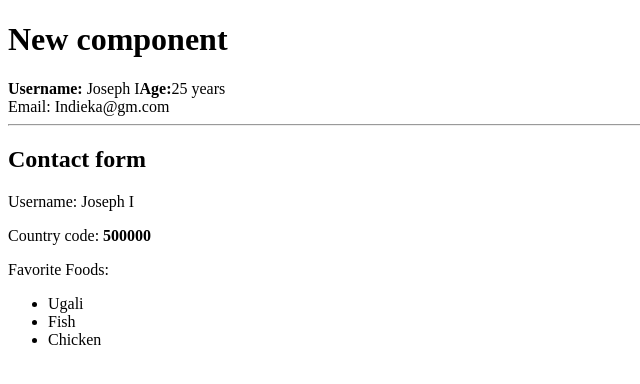
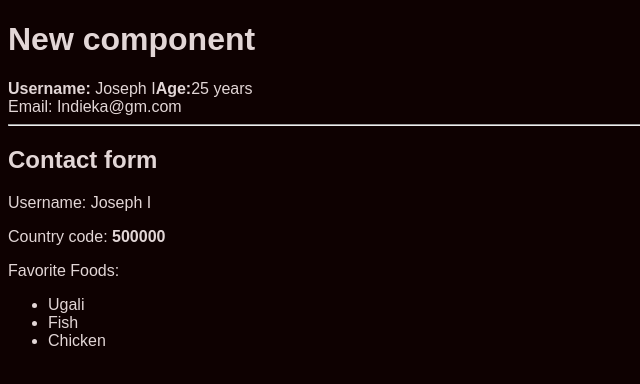
Before and after one commit to indieka900/learning-react, a React (Vite) app: page / in a window 1280 px wide. Shown: the top 384 px of the page, without its empty margins (0-640 px from the left). Built offline with nearby package versions, Linux system fonts and the light colour scheme.

Commit message:
global css

```diff
--- /dev/null
+++ b/src/global.css
@@ -0,0 +1,6 @@
+body {
+    background-color: #0e0101;
+    color: #e2d6d6;
+    font-family: sans-serif;
+    height: 100%;
+}
--- a/src/main.jsx
+++ b/src/main.jsx
@@ -1,6 +1,7 @@
 import React from 'react'
 import ReactDOM from 'react-dom/client'
 import App from './App'
+import './global.css'
 
 
 ReactDOM.createRoot(document.getElementById('root')).render(
```
